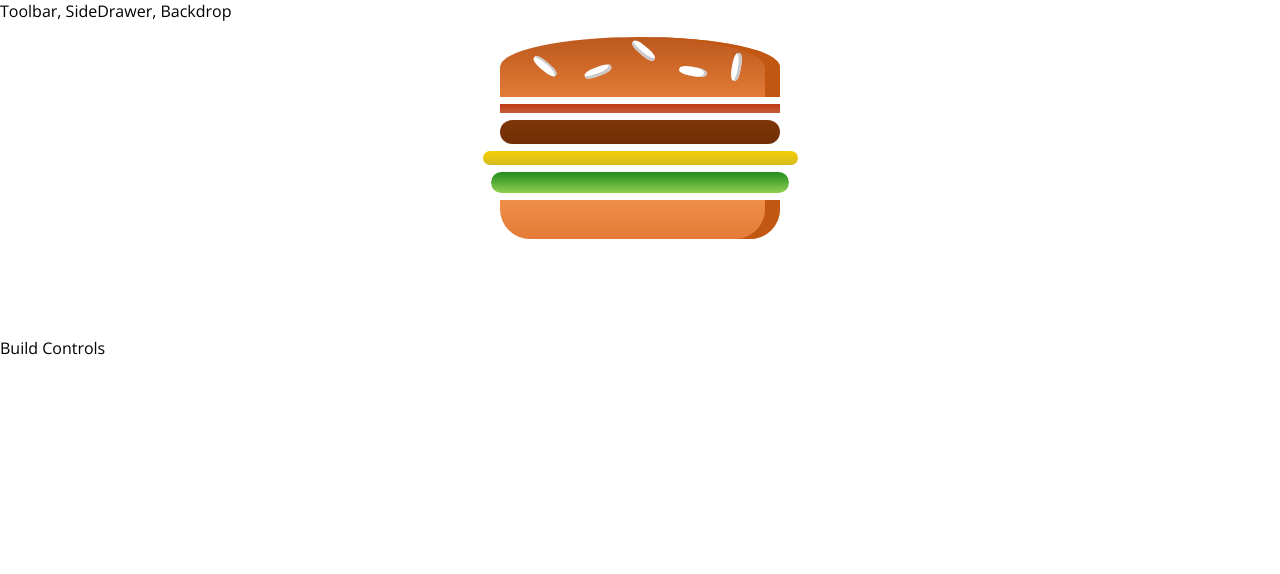
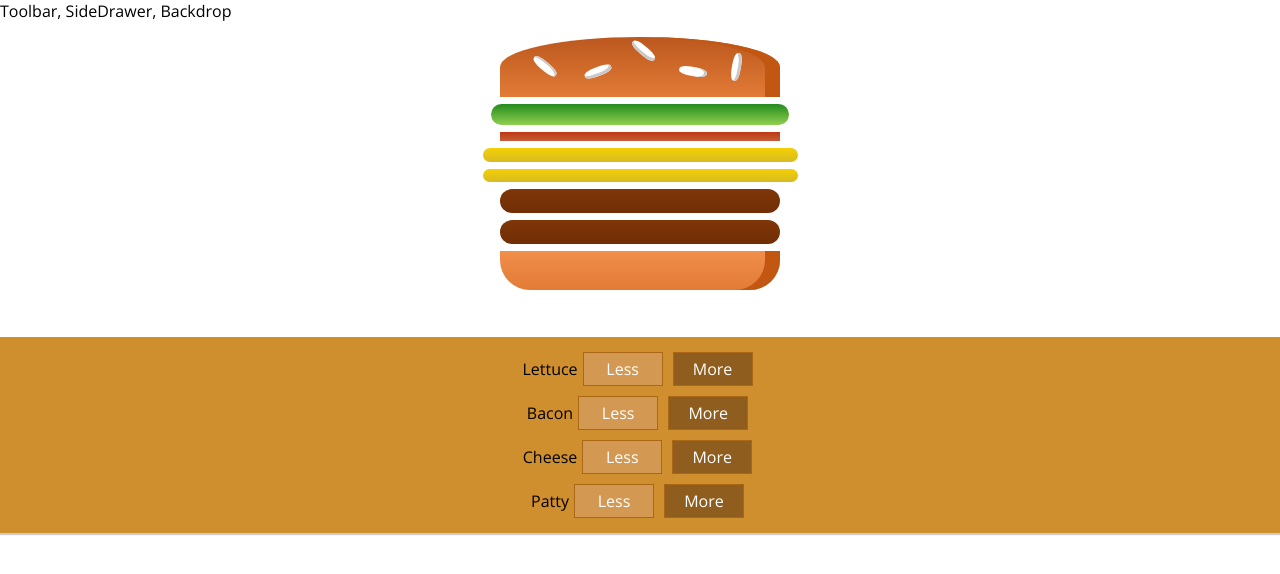
Before and after one commit to Ruvinator/WebDev-practice, a React (Create React App) app in the folder 0_Courses/Udemy-React/burger-builder/: page / in a window 1280 px wide. Shown: the top 574 px of the page. Built offline with nearby package versions, Linux system fonts and the light colour scheme.

Commit message:
Udemy-React: Burger Builder 3 (Foundation for ingredients)
- Add foundation for dynamically adding ingredients to burger builder including buttons and styles

```diff
--- /dev/null
+++ b/0_Courses/Udemy-React/burger-builder/src/components/Burger/BuildControls/BuildControl/BuildControl.js
@@ -0,0 +1,12 @@
+import React from 'react';
+import styles from './BuildControl.module.css';
+
+const BuildControl = props => (
+    <div className={styles.BuildControl}>
+        <div className={styles.label}>{props.label}</div>
+        <button className={styles.Less}>Less</button >
+        <button className={styles.More}>More</button>
+    </div>
+);
+
+export default BuildControl;
--- /dev/null
+++ b/0_Courses/Udemy-React/burger-builder/src/components/Burger/BuildControls/BuildControl/BuildControl.module.css
@@ -0,0 +1,56 @@
+.BuildControl {
+    display: flex;
+    justify-content: space-between;
+    align-items: center;
+    margin: 5px 0;
+}
+
+.BuildControl button {
+    display: block;
+    font: inherit;
+    padding: 5px;
+    margin: 0 5px;
+    width: 80px;
+    border: 1px solid #AA6817;
+    cursor: pointer;
+    outline: none;
+}
+
+.BuildControl button:disabled {
+    background-color: #AC9980;
+    border: 1px solid #7E7365;
+    color: #ccc;
+    cursor: default;
+}
+
+.BuildControl button:hover:disabled {
+    background-color: #AC9980;
+    color: #ccc;
+    cursor: not-allowed;
+}
+
+.Label {
+    padding: 10px;
+    font-weight: bold;
+    width: 80px;
+}
+
+.BuildControl .Less {
+    background-color: #D39952;
+    color: white;
+}
+
+.BuildControl .More {
+    background-color: #8F5E1E;
+    color: white;
+}
+
+.BuildControl .Less:hover, .BuildControl .Less:active {
+    background-color: #DAA972;
+    color: white;
+}
+
+.BuildControl .More:hover,.BuildControl .More:active {
+    background-color: #99703F;
+    color: white;
+}
--- /dev/null
+++ b/0_Courses/Udemy-React/burger-builder/src/components/Burger/BuildControls/BuildControls.js
@@ -0,0 +1,19 @@
+import React from 'react';
+import BuildControl from './BuildControl/BuildControl';
+import styles from './BuildControls.module.css';
+
+const controls = [
+    { label: 'Lettuce', type: 'lettuce'},
+    { label: 'Bacon',   type: 'bacon'},
+    { label: 'Cheese',  type: 'cheese'},
+    { label: 'Patty',   type: 'patty'},
+]
+
+const BuildControls = props => (
+    <div className={styles.buildControls}>
+        {controls.map(ctrl => (
+            <BuildControl key={ctrl.label} label={ctrl.label} />
+        ))}
+    </div>
+)
+export default BuildControls;
--- /dev/null
+++ b/0_Courses/Udemy-React/burger-builder/src/components/Burger/BuildControls/BuildControls.module.css
@@ -0,0 +1,10 @@
+.buildControls {
+    width: 100%;
+    background-color: #CF8F2E;
+    display: flex;
+    flex-flow: column;
+    align-items: center;
+    box-shadow: 0 2px 1px #ccc;
+    margin: auto;
+    padding: 10px 0;
+}
--- a/0_Courses/Udemy-React/burger-builder/src/components/Burger/Burger.js
+++ b/0_Courses/Udemy-React/burger-builder/src/components/Burger/Burger.js
@@ -3,13 +3,30 @@
 import BurgerIngredient from './BurgerIngredient/BurgerIngredient';
 
 const burger = props => {
+    // Object.keys() extracts keys of object and turns them into array
+    let ingredientsArray = Object.keys(props.ingredients)
+    .map(igKey => {
+        // Create array with empty elements and return HTML for each empty elem
+        return [...Array(props.ingredients[igKey])].map((_, i) => {
+            // Return burger ingredient for each value in array
+            return <BurgerIngredient key={igKey + i} type={igKey} />
+        });
+    })
+    // Flatten array to single dimension (from array of arrays)
+    // arr and el are previous and current value. [] is initial value
+    // executes callback function on every element in array
+    .reduce((arr, el) => {
+        return arr.concat(el);
+    }, []);
+
+    if (ingredientsArray.length === 0) {
+        ingredientsArray = <p>Please start adding ingredients!</p>
+    }
+
     return (
         <div className={styles.Burger}>
             <BurgerIngredient type="bun-top" />
-            <BurgerIngredient type="bacon" />
-            <BurgerIngredient type="patty" />
-            <BurgerIngredient type="cheese" />
-            <BurgerIngredient type="lettuce" />
+            {ingredientsArray}
             <BurgerIngredient type="bun-bottom" />
         </div>
     );
--- a/0_Courses/Udemy-React/burger-builder/src/containers/BurgerBuilder/BurgerBuilder.js
+++ b/0_Courses/Udemy-React/burger-builder/src/containers/BurgerBuilder/BurgerBuilder.js
@@ -1,13 +1,29 @@
 import React, { Component } from 'react';
 import AuxComp from '../../hoc/AuxComp';
 import Burger from '../../components/Burger/Burger';
+import BuildControls from '../../components/Burger/BuildControls/BuildControls';
 
 class BurgerBuilder extends Component {
+    // Alternative method of initializing stae:
+    // constructor(props) {
+    //     super(props);
+    //     this.state={...}
+    // }
+
+    state = {
+        ingredients: {
+            lettuce: 1,
+            bacon: 1,
+            cheese: 2,
+            patty: 2
+        }
+    }
+
     render () {
         return (
             <AuxComp>
-                <Burger />
-                <div>Build Controls</div>
+                <Burger ingredients={this.state.ingredients} />
+                <BuildControls />
             </AuxComp>
         );
     }
```
